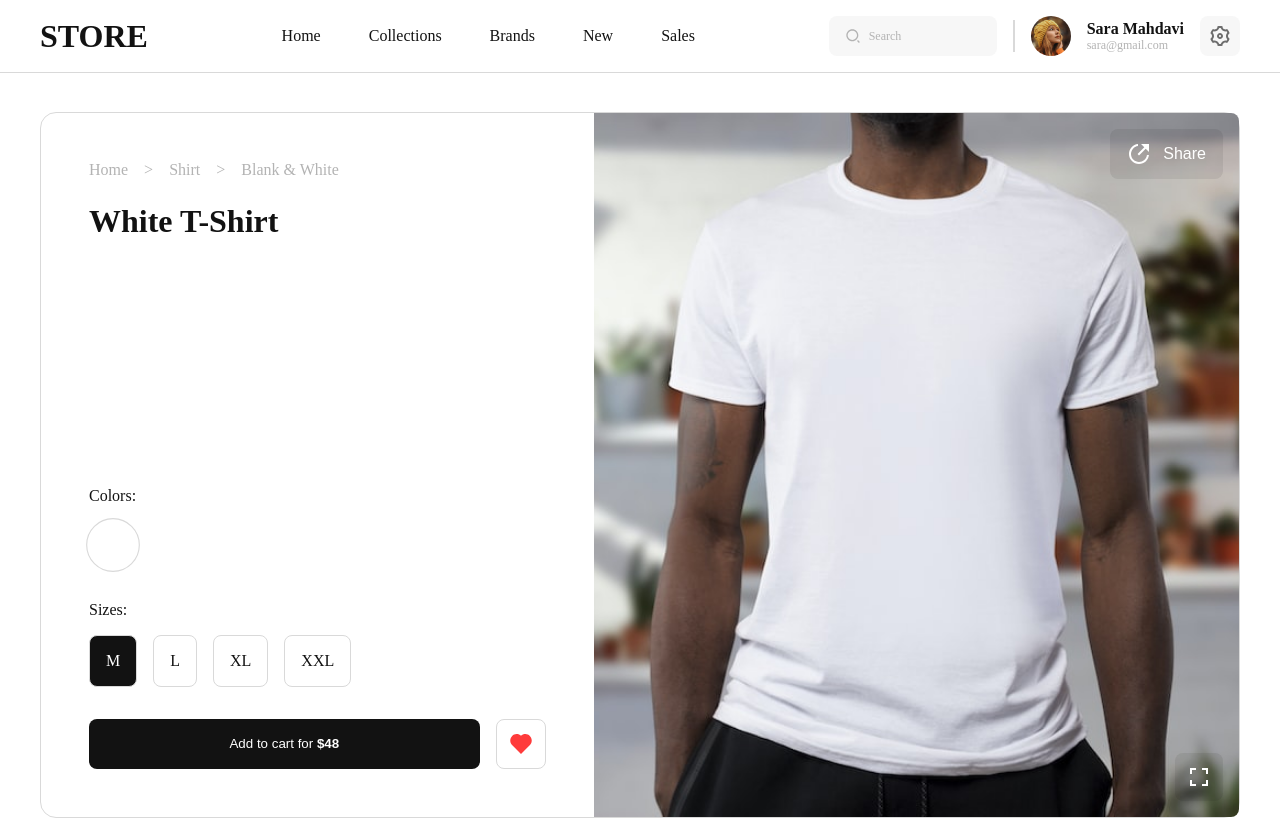
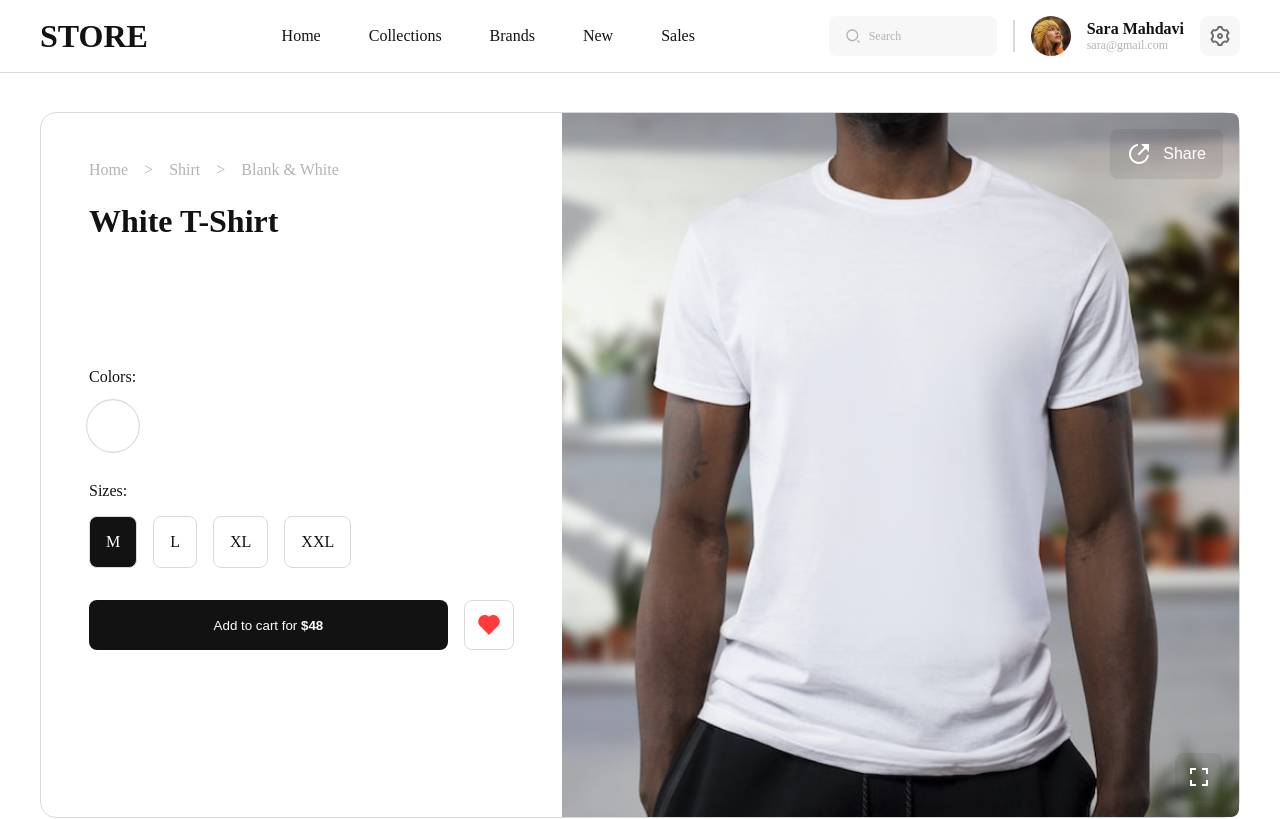
Before and after one commit to radnive/Next.js_Store, a Next.js app: page /product/55kjdfkjdfkjdfjkl in a window 1280 px wide. Shown: the top 819 px of the page. Built offline with nearby package versions, Linux system fonts and the light colour scheme.

Commit message:
Change product details position: Change to sticky position (#14)

```diff
--- a/components/product_details/ProductDetails.module.css
+++ b/components/product_details/ProductDetails.module.css
@@ -40,6 +40,10 @@
 .full_screen_button:lang(en) {
   bottom: 1rem;
   left: 1rem;
+}
+
+.details_container {
+  width: 100%;
 }
 
 .details {
@@ -138,10 +142,16 @@
     right: 1rem;
     left: unset;
   }
+  .details_container {
+    height: 100%;
+    position: relative;
+  }
   .details {
-    height: 100%;
-    justify-content: space-between;
-    gap: unset;
+    position: -webkit-sticky;
+    position: sticky;
+    top: 5rem;
+    bottom: 0;
+    gap: 8rem;
     padding: 3rem;
   }
   .details__name {
--- a/components/product_details/ProductDetails.module.scss
+++ b/components/product_details/ProductDetails.module.scss
@@ -43,6 +43,10 @@
     bottom: 1rem;
     left: 1rem;
   }
+}
+
+.details_container {
+  width: 100%;
 }
 
 .details {
@@ -157,10 +161,16 @@
     }
   }
 
+  .details_container {
+    height: 100%;
+    position: relative;
+  }
+
   .details {
-    height: 100%;
-    justify-content: space-between;
-    gap: unset;
+    position: sticky;
+    top: 5rem;
+    bottom: 0;
+    gap: 8rem;
     padding: 3rem;
 
     &__name {
--- a/components/product_details/product_details.tsx
+++ b/components/product_details/product_details.tsx
@@ -39,6 +39,7 @@ const ProductDetails: FC<ProductDetailsProps> = ({product}) => {
           <FullScreenButton src={product.image} className={styles.full_screen_button} lang={intl.locale} />
       </div>
 
+      <div className={styles.details_container}>
         <div className={styles.details}>
           <header>
             <ul className={styles.details__direction}>
@@ -82,6 +83,7 @@ const ProductDetails: FC<ProductDetailsProps> = ({product}) => {
           </footer>
         </div>
       </div>
+    </div>
   );
 }
 
```
Also changed, not shown: 1 other file (tests, documents, lock files or other folders). Lines whose indentation alone changed are shown as unchanged.
